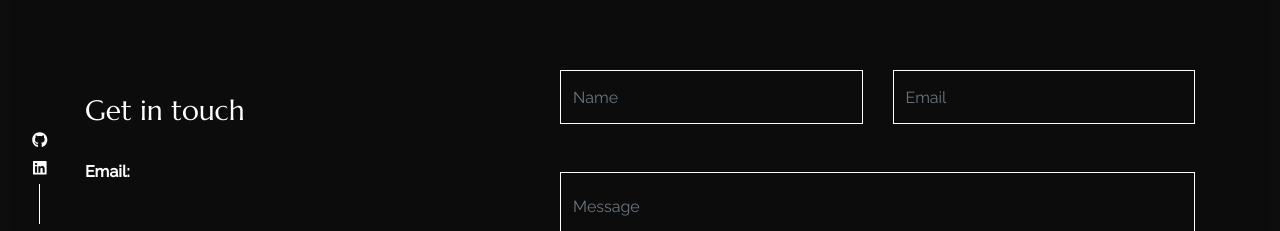
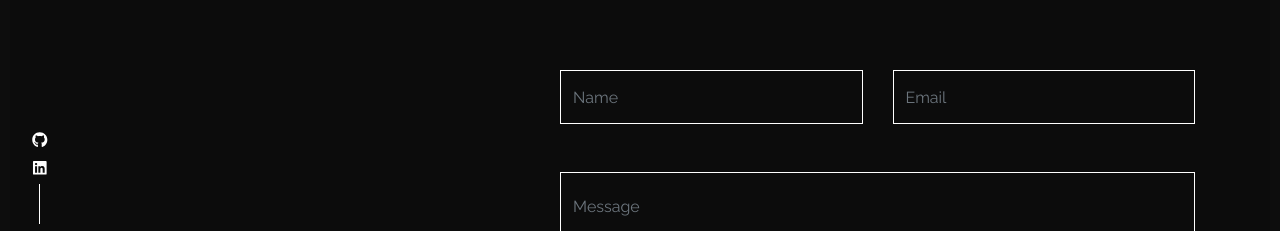
Before and after one commit to Murtuza-Asquare/2.-myreactapp, a React (Create React App) app: page /contact in a window 1280 px wide. Shown: the part 170-401 px from the top of the page. Built offline with nearby package versions, Linux system fonts and the light colour scheme.

Commit message:
First Commit

```diff
--- a/src/pages/contact/index.js
+++ b/src/pages/contact/index.js
@@ -93,9 +93,9 @@ export const ContactUs = () => {
             </Alert>
           </Col>
           <Col lg="5" className="mb-5">
-            <h3 className="color_sec py-4">Get in touch</h3>
+            {/* <h3 className="color_sec py-4">Get in touch</h3> */}
             <address>
-              <strong>Email:</strong>{" "}
+              {/* <strong>Email:</strong>{" "} */}
               <a href={`mailto:${contactConfig.YOUR_EMAIL}`}>
                 {contactConfig.YOUR_EMAIL}
               </a>
```
